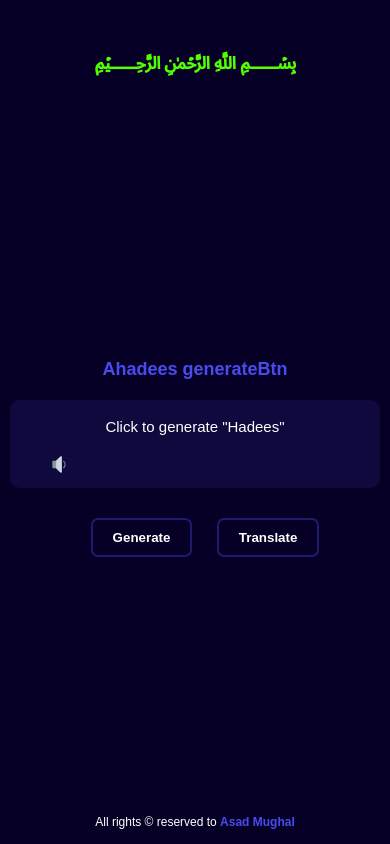
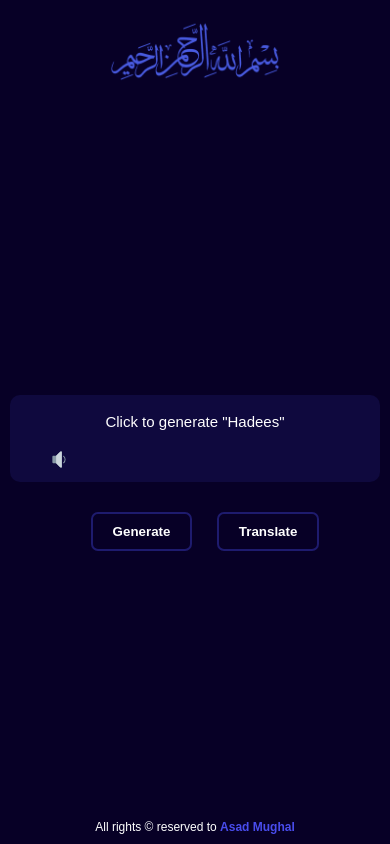
Before and after one commit to codingwithasad/JavaScript, a plain HTML site: page Hadees Generator/index.html in a window 390 px wide. Drawn offline with Linux system fonts and the light colour scheme.

Commit message:
fixed responsiveness

```diff
--- a/Hadees Generator/app.js
+++ b/Hadees Generator/app.js
@@ -15,7 +15,6 @@ async function randomHadith() {
     button.innerText = 'Generate';
   } catch (error) {
     console.error('Error fetching or parsing data:', error);
-    // You might want to handle errors, like displaying a message to the user
     button.innerText = 'Error. Try again';
   }
 }
--- a/Hadees Generator/index.html
+++ b/Hadees Generator/index.html
@@ -1,36 +1,70 @@
 <!DOCTYPE html>
 <html lang="en">
   <head>
-  <meta charset="UTF-8">
-  <meta name="viewport" content="width=device-width, initial-scale=1.0">
-  <link rel="stylesheet" href="style.css">
-  <link rel="stylesheet" href="responsive.css">
+    <meta charset="UTF-8" />
+    <meta name="viewport" content="width=device-width, initial-scale=1.0" />
+    <link rel="stylesheet" href="style.css" />
+    <link rel="stylesheet" href="responsive.css" />
     <title>Hadees Generator</title>
     <!-- Include Google Translate JavaScript -->
     <script src="https://translate.google.com/translate_a/element.js?cb=loadGoogleTranslate"></script>
   </head>
   <body>
+   <div class="logo">
+    <img
+    src="/Bismillah_Png_Vectors_-_Bismillah_In_Arabic_Png__Transparent_Png___Transparent_Png_Image_-_PNGitem-removebg-preview.png"
+    alt="bismillah-img"
+  />
+   </div>
     <div class="text">
-    <h1>&#65021</h1>
       <h1 id="h1"></h1>
-    <h2 id="narrator">Ahadees generateBtn</h2>
+      <h2 id="narrator"></h2>
     </div>
     <!-- Element to be translated -->
     <div class="container">
-    <p id="hadees">Click to generate "Hadees"
-    </p>
+      <p id="hadees">Click to generate "Hadees"</p>
     </div>
     <div class="span">
-    <span class="speakHadees"><svg width="20" height="20" viewBox="0 0 36 36" xmlns="http://www.w3.org/2000/svg" >
-      <path fill="#8899A6" d="M7 10s-2 0-2 2v12c0 2 2 2 2 2h6l8 8s1 1 2 1h1s1 0 1-1V2s0-1-1-1h-1c-1 0-2 1-2 1l-8 8z"/>
-      <path fill="#CCD6DD" d="m13 26l8 8s1 1 2 1h1s1 0 1-1V2s0-1-1-1h-1c-1 0-2 1-2 1l-8 8z"/>
-      <path fill="#8899A6" d="M28.709 25.959a.998.998 0 0 1-.636-1.772A7.98 7.98 0 0 0 31 18a7.968 7.968 0 0 0-2.988-6.236a1 1 0 1 1 1.254-1.558A9.96 9.96 0 0 1 33 18a9.972 9.972 0 0 1-3.657 7.731a.99.99 0 0 1-.634.228"/>
-  </svg></span>
-    <span class="muteHadees" style="display: none;"><svg width="20" height="20" viewBox="0 0 36 36" xmlns="http://www.w3.org/2000/svg">
-      <path fill="#8899A6" d="M9 10s-2 0-2 2v12c0 2 2 2 2 2h6l8 8s1 1 2 1h1s1 0 1-1V2s0-1-1-1h-1c-1 0-2 1-2 1l-8 8z"/>
-      <path fill="#CCD6DD" d="m15 26l8 8s1 1 2 1h1s1 0 1-1V2s0-1-1-1h-1c-1 0-2 1-2 1l-8 8z"/>
-      <path fill="#DD2E44" d="M31.003 33.003L3.997 5.997a1.41 1.41 0 0 1 0-1.994l.006-.006a1.41 1.41 0 0 1 1.994 0l27.006 27.006a1.41 1.41 0 0 1 0 1.994l-.006.006a1.41 1.41 0 0 1-1.994 0"/>
-  </svg></span>
+      <span class="speakHadees"
+        ><svg
+          width="20"
+          height="20"
+          viewBox="0 0 36 36"
+          xmlns="http://www.w3.org/2000/svg"
+        >
+          <path
+            fill="#8899A6"
+            d="M7 10s-2 0-2 2v12c0 2 2 2 2 2h6l8 8s1 1 2 1h1s1 0 1-1V2s0-1-1-1h-1c-1 0-2 1-2 1l-8 8z"
+          />
+          <path
+            fill="#CCD6DD"
+            d="m13 26l8 8s1 1 2 1h1s1 0 1-1V2s0-1-1-1h-1c-1 0-2 1-2 1l-8 8z"
+          />
+          <path
+            fill="#8899A6"
+            d="M28.709 25.959a.998.998 0 0 1-.636-1.772A7.98 7.98 0 0 0 31 18a7.968 7.968 0 0 0-2.988-6.236a1 1 0 1 1 1.254-1.558A9.96 9.96 0 0 1 33 18a9.972 9.972 0 0 1-3.657 7.731a.99.99 0 0 1-.634.228"
+          /></svg
+      ></span>
+      <span class="muteHadees" style="display: none"
+        ><svg
+          width="20"
+          height="20"
+          viewBox="0 0 36 36"
+          xmlns="http://www.w3.org/2000/svg"
+        >
+          <path
+            fill="#8899A6"
+            d="M9 10s-2 0-2 2v12c0 2 2 2 2 2h6l8 8s1 1 2 1h1s1 0 1-1V2s0-1-1-1h-1c-1 0-2 1-2 1l-8 8z"
+          />
+          <path
+            fill="#CCD6DD"
+            d="m15 26l8 8s1 1 2 1h1s1 0 1-1V2s0-1-1-1h-1c-1 0-2 1-2 1l-8 8z"
+          />
+          <path
+            fill="#DD2E44"
+            d="M31.003 33.003L3.997 5.997a1.41 1.41 0 0 1 0-1.994l.006-.006a1.41 1.41 0 0 1 1.994 0l27.006 27.006a1.41 1.41 0 0 1 0 1.994l-.006.006a1.41 1.41 0 0 1-1.994 0"
+          /></svg
+      ></span>
     </div>
     <!-- Button to trigger translation -->
     <div class="buttons">
@@ -38,7 +72,12 @@
       <button class="btn" id="translateBtn">Translate</button>
     </div>
 
-  <footer><p>All rights © reserved to <a href="https://linktr.ee/asad.code" target="_blank">Asad Mughal</a></p></footer>
+    <footer>
+      <p>
+        All rights © reserved to
+        <a href="https://linktr.ee/asad.code" target="_blank">Asad Mughal</a>
+      </p>
+    </footer>
 
     <script src="app.js"></script>
     <script src="translate-read.js"></script>
--- a/Hadees Generator/style.css
+++ b/Hadees Generator/style.css
@@ -5,7 +5,7 @@
 }
 
 body {
-    width: 100vw;
+    width: 100%;
     height: 100vh;
     background-color: rgb(7, 0, 38);
     display: flex;
@@ -14,7 +14,34 @@ body {
     flex-direction: column;
     font-family: Arial, Helvetica, sans-serif;
     color: white;
-    overflow: hidden;
+    /* overflow: auto; */
+}
+body::-webkit-scrollbar {
+    width: 6px;
+}
+
+body::-webkit-scrollbar-thumb {
+    background-color: transparent;
+}
+
+/* Edge and IE */
+body {
+    -ms-overflow-style: none;
+}
+
+body::-ms-scrollbar-thumb {
+    background-color: transparent;
+}
+.logo{
+    width: 180px;
+    position: absolute;
+    top: 15px;
+}
+img {
+    max-width: 100%;
+    height: auto; /* Ensures the aspect ratio is maintained */
+    display: block; /* Ensures proper alignment */
+    margin: 0 auto; /* Centers the image horizontally */
 }
 
 .text {
@@ -23,13 +50,10 @@ body {
     align-items: center;
     justify-content: end;
     height: 26%;
-    gap: 10px;
 }
 
 .text h1:first-child {
-    position: absolute;
-    top: 31px;
-    color: #50ff00;
+   color: #aaacff;
 }
 
 .text h2 {
@@ -43,14 +67,13 @@ body {
 .container {
     width: 80%;
     margin-top: 20px;
-    max-height: 80%;
+    max-height: 40%;
     background-color: #494ced1f;
     border-top-left-radius: 10px !important;
     border-top-right-radius: 10px !important;
     font-size: 25px;
     overflow-y: scroll;
     padding: 3% 40px 0px 40px;
-    border-bottom: 1px solid #494ced00;
     color: white;
     font-weight: 500;
     scrollbar-color: transparent transparent;
@@ -101,7 +124,9 @@ body {
     color: #dadada;
     font-weight: bolder;
 }
-
+.buttons{
+    margin-bottom: 10px;
+}
 .btn {
     padding: 10px 20px;
     background: none;
@@ -111,7 +136,7 @@ body {
     cursor: pointer;
     font-weight: 600;
     font-family: Arial, Helvetica, sans-serif;
-    transition: all .5s;
+    transition: all .5s ease-in-out;
     border: 2px solid #494ced5c;
     margin-left: 20px;
 }
@@ -123,10 +148,15 @@ body {
 }
 
 footer {
-    position: fixed;
-    bottom: 15px;
+    position: absolute;
+    bottom: 0;
+    left: 0;
+    width: 100%;
+    padding: 10px;
+    text-align: center;
 }
-footer p a{
+
+footer p a {
     text-decoration: none;
     color: #494ced;
     font-weight: bold;
```
Also changed, not shown: Hadees Generator/Bismillah_Png_Vectors_-_Bismillah_In_Arabic_Png__Transparent_Png___Transparent_Png_Image_-_PNGitem-removebg-preview.png (added). Lines whose indentation alone changed are shown as unchanged.
